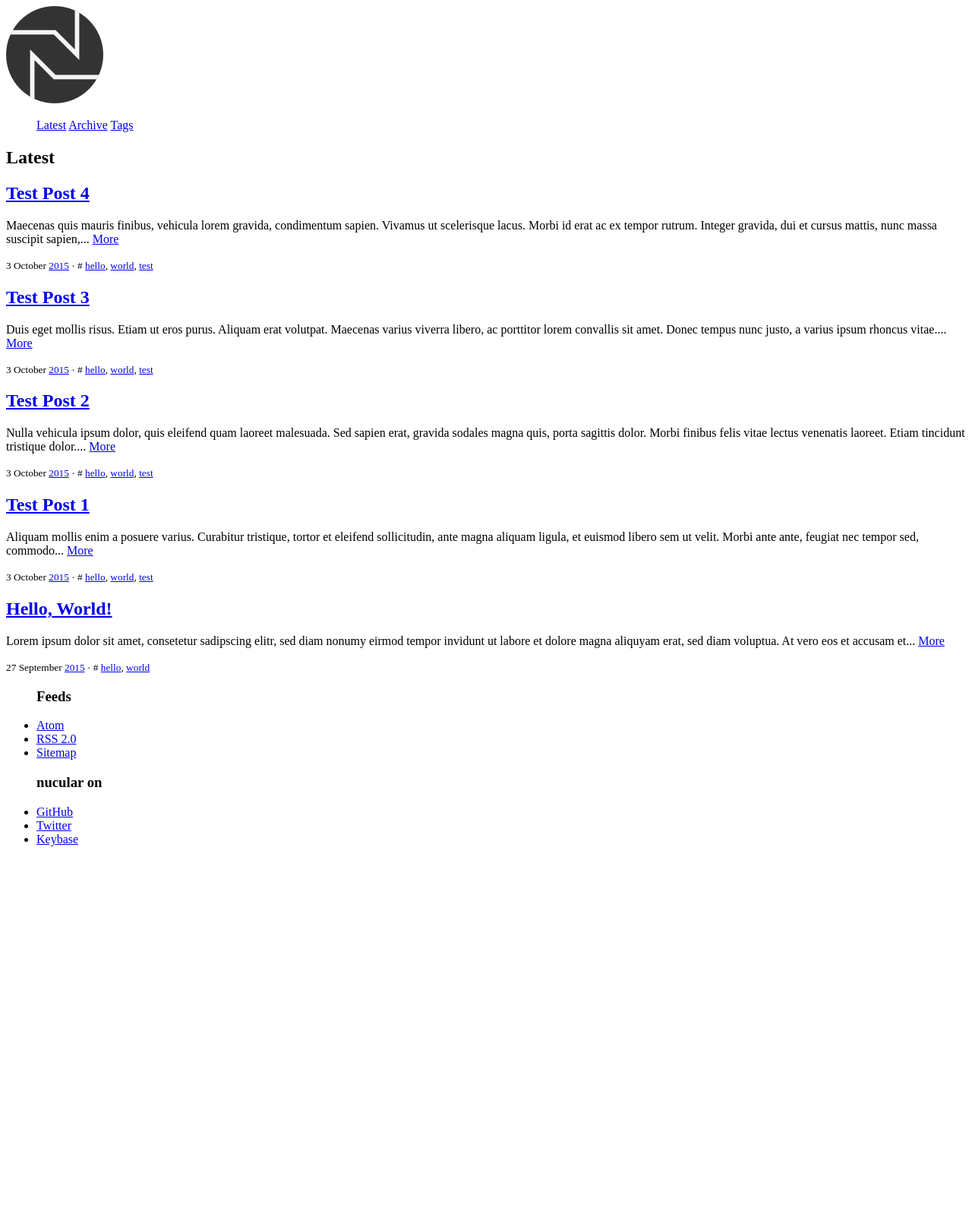
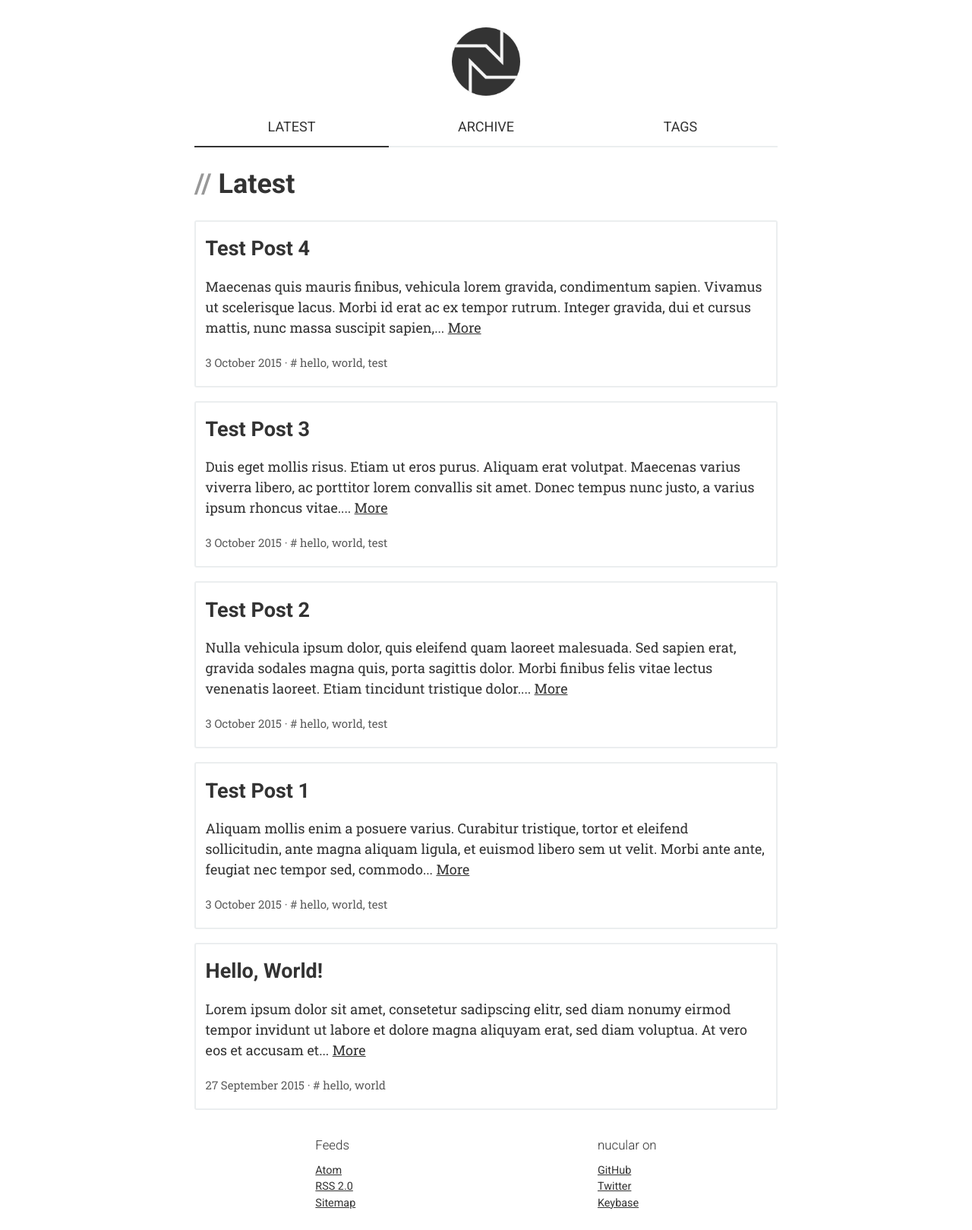
Before and after one commit to nucular/blog, a Jekyll site: the page built from index.html, in a window 1280 px wide. Shown: the whole page at 76% size. Built offline with Jekyll 4.4.1, drawn with Linux system fonts in a browser that asks for light colours; before the commit the page ends 1130 px from its top, so only the background shows below that.

Commit message:
Added dark theme and theme chooser in _config.yml

```diff
--- a/_config.yml
+++ b/_config.yml
@@ -19,4 +19,4 @@
 highlighter: pygments
 sass:
   sass_dir: css/partials
-  theme: dark
+  theme: light
--- /dev/null
+++ b/css/main.scss
@@ -0,0 +1,3 @@
+---
+---
+@import "{{ site.sass.theme }}"
--- a/css/_base.scss
+++ b/css/partials/base.scss
@@ -1,12 +1,3 @@
----
----
-
-$background-color: #fff;
-$foreground-color: #333;
-$border-color: rgba(0,39,59,.08);
-$footer-height: 120px;
-
-
 * {
   margin: 0px;
   padding: 0px;
--- /dev/null
+++ b/css/partials/dark.scss
@@ -0,0 +1,6 @@
+$background-color: #222;
+$foreground-color: #fff;
+$border-color: rgba(255, 255, 255, 0.2);
+$footer-height: 120px;
+
+@import "base";
--- /dev/null
+++ b/css/partials/light.scss
@@ -0,0 +1,6 @@
+$background-color: #fff;
+$foreground-color: #333;
+$border-color: rgba(0, 39, 59, 0.08);
+$footer-height: 120px;
+
+@import "base";
```
